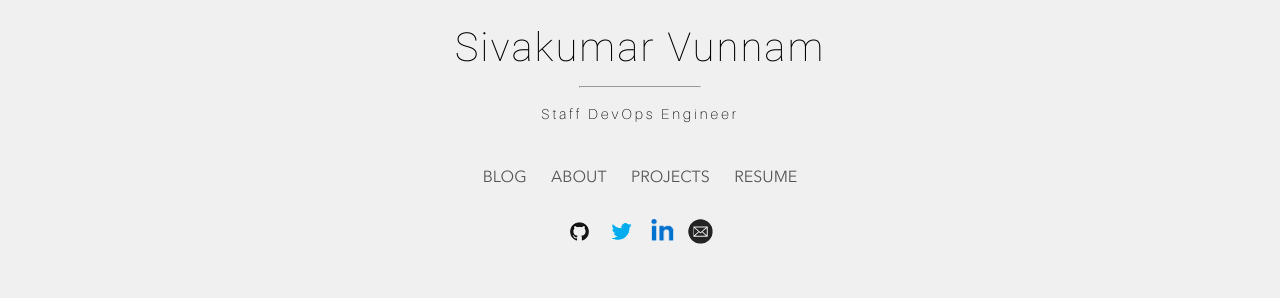
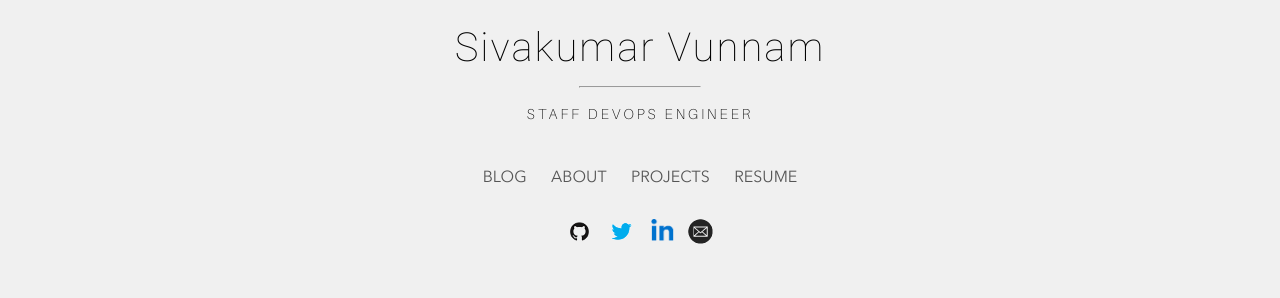
Before and after one commit to sivakumarvunnam/sivakumarvunnam.github.io, a Jekyll site: the page built from index.html, in a window 1280 px wide. Shown: the part 317-615 px from the top of the page. Built offline with Jekyll 4.4.1, drawn with Linux system fonts in a browser that asks for light colours; nearby versions of some CDN libraries.

Commit message:
fixed font

```diff
--- a/index.html
+++ b/index.html
@@ -7,7 +7,7 @@ layout: home
   <div id = "profile"></div>
   <h1>Sivakumar Vunnam</h1>
   <hr>
-  <h3>Staff DevOps Engineer</h3>
+  <h3>STAFF DEVOPS ENGINEER</h3>
 
   <div id = "profile-links">
     <a class = "home-links" href = "{{ site.data.params.archive_url }}">BLOG</a>
```
